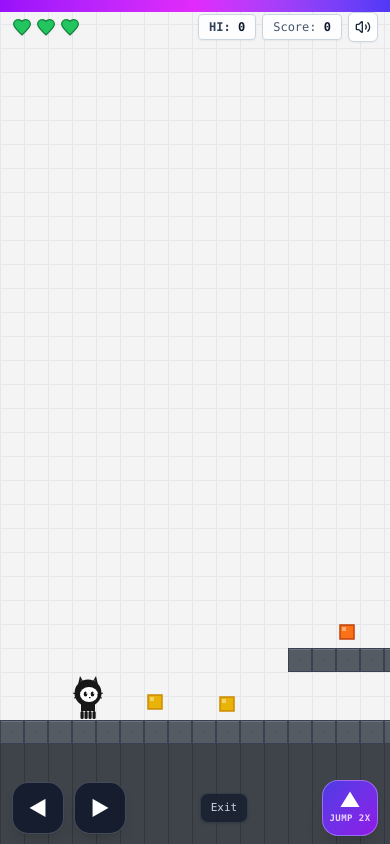
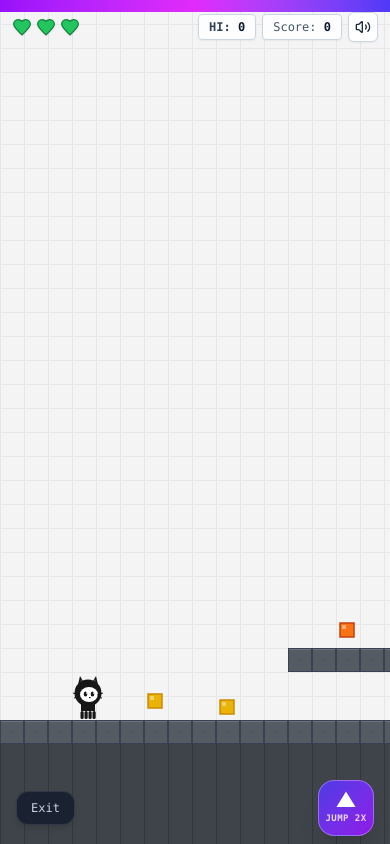
Before and after one commit to okechukwudaniel000-debug/Octopus-Run, a Next.js app: page / in a window 390 px wide. Built offline with nearby package versions, Linux system fonts and the light colour scheme.

Commit message:
refactor: remove directional touch controls
Simplify mobile input by removing left/right movement buttons, focusing exclusively on jump interactions for the platformer mechanics.

```diff
--- a/components/OctoPlatformerGame.tsx
+++ b/components/OctoPlatformerGame.tsx
@@ -1547,63 +1547,7 @@ export default function OctoPlatformerGame({
 
       {/* On-Screen Mobile & Tablet Touch Controller Dock */}
       {showTouchControls && (
-        <div className="absolute bottom-2 sm:bottom-4 left-0 w-full px-3 sm:px-8 flex justify-between items-center pointer-events-none z-20">
-          {/* Direction Buttons (Left Thumb Zone) */}
-          <div className="flex gap-2.5 sm:gap-4 pointer-events-auto">
-            <button
-              type="button"
-              aria-label="Move Left"
-              onPointerDown={(e) => {
-                e.preventDefault();
-                e.stopPropagation();
-                initAudio();
-                triggerStart();
-                gameStateRef.current.keys.left = true;
-              }}
-              onPointerUp={(e) => {
-                e.preventDefault();
-                gameStateRef.current.keys.left = false;
-              }}
-              onPointerLeave={(e) => {
-                e.preventDefault();
-                gameStateRef.current.keys.left = false;
-              }}
-              onPointerCancel={(e) => {
-                e.preventDefault();
-                gameStateRef.current.keys.left = false;
-              }}
-              className="w-13 h-13 sm:w-16 sm:h-16 rounded-2xl bg-slate-900/85 active:bg-slate-950 active:scale-95 text-white border border-white/20 shadow-lg backdrop-blur-md flex items-center justify-center text-xl sm:text-2xl font-bold select-none touch-none transition-transform"
-            >
-              ◀
-            </button>
-            <button
-              type="button"
-              aria-label="Move Right"
-              onPointerDown={(e) => {
-                e.preventDefault();
-                e.stopPropagation();
-                initAudio();
-                triggerStart();
-                gameStateRef.current.keys.right = true;
-              }}
-              onPointerUp={(e) => {
-                e.preventDefault();
-                gameStateRef.current.keys.right = false;
-              }}
-              onPointerLeave={(e) => {
-                e.preventDefault();
-                gameStateRef.current.keys.right = false;
-              }}
-              onPointerCancel={(e) => {
-                e.preventDefault();
-                gameStateRef.current.keys.right = false;
-              }}
-              className="w-13 h-13 sm:w-16 sm:h-16 rounded-2xl bg-slate-900/85 active:bg-slate-950 active:scale-95 text-white border border-white/20 shadow-lg backdrop-blur-md flex items-center justify-center text-xl sm:text-2xl font-bold select-none touch-none transition-transform"
-            >
-              ▶
-            </button>
-          </div>
-
+        <div className="absolute bottom-2 sm:bottom-4 left-0 w-full px-4 sm:px-8 flex justify-between items-center pointer-events-none z-20">
           {/* Quick Exit / Restart on Touch Dock */}
           <div className="pointer-events-auto flex items-center gap-2">
             <button
@@ -1621,7 +1565,7 @@ export default function OctoPlatformerGame({
                   resetGame();
                 }
               }}
-              className="font-mono text-[11px] sm:text-xs font-medium text-slate-300 hover:text-white bg-slate-900/70 active:bg-slate-950 border border-white/10 rounded-lg px-2.5 py-1.5 backdrop-blur-md transition-all select-none shadow-sm"
+              className="font-mono text-xs sm:text-sm font-medium text-slate-300 hover:text-white bg-slate-900/75 active:bg-slate-950 border border-white/10 rounded-xl px-3.5 py-2 backdrop-blur-md transition-all select-none shadow-md"
             >
               {isGameOver ? 'Play again' : 'Exit'}
             </button>
--- a/public/game.html
+++ b/public/game.html
@@ -576,10 +576,6 @@
 
     <!-- On-Screen Mobile & Tablet Touch Controller Dock -->
     <div class="mobile-controls">
-      <div class="mobile-btn-group">
-        <button id="m-btn-left" class="mobile-btn" aria-label="Move Left">◀</button>
-        <button id="m-btn-right" class="mobile-btn" aria-label="Move Right">▶</button>
-      </div>
       <button id="m-btn-exit" class="mobile-btn-exit">Exit</button>
       <div class="mobile-btn-group">
         <button id="m-btn-jump" class="mobile-btn-jump" aria-label="Jump (2x)">
@@ -901,11 +897,11 @@
       });
 
       // Touch controls
-      const mBtnLeft = document.getElementById('m-btn-left');
-      const mBtnRight = document.getElementById('m-btn-right');
+      // Touch jump control
       const mBtnJump = document.getElementById('m-btn-jump');
 
       const setupTouchBtn = (elem, pressAction, releaseAction) => {
+        if (!elem) return;
         const onStart = (e) => {
           e.preventDefault();
           sounds.init();
@@ -923,8 +919,6 @@
         elem.addEventListener('mouseleave', onEnd);
       };
 
-      setupTouchBtn(mBtnLeft, () => { keys.left = true; }, () => { keys.left = false; });
-      setupTouchBtn(mBtnRight, () => { keys.right = true; }, () => { keys.right = false; });
       setupTouchBtn(mBtnJump, () => {
         if (!keys.jump) handleJumpAction();
         keys.jump = true;
```
